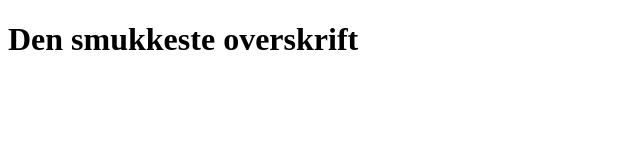
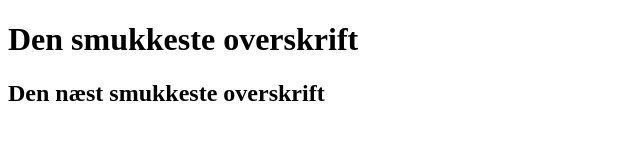
Before and after one commit to evax149a/Githubtr-ning---velse-8---gruppe-velse, a plain HTML site: page index.html in a window 1280 px wide. Shown: the whole page, without its empty margins (0-640 px from the left). Drawn offline with Linux system fonts and the light colour scheme.

Commit message:
den næstsmukkeste overskrift

```diff
--- a/index.html
+++ b/index.html
@@ -10,6 +10,7 @@
 
 <body>
     <h1>Den smukkeste overskrift</h1>
+    <h2>Den næst smukkeste overskrift</h2>
 
     <script src=""></script>
 </body>
```
